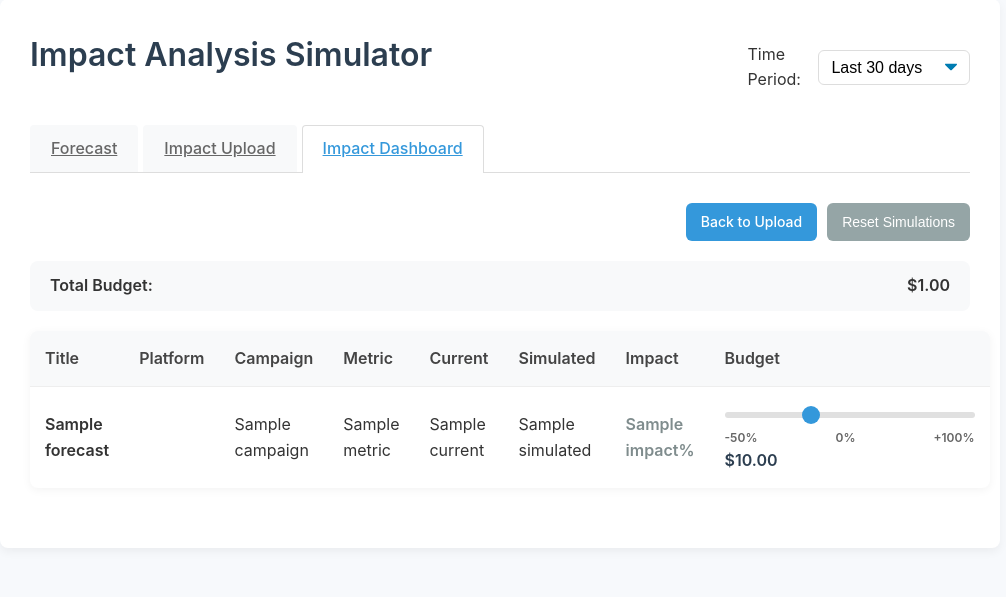
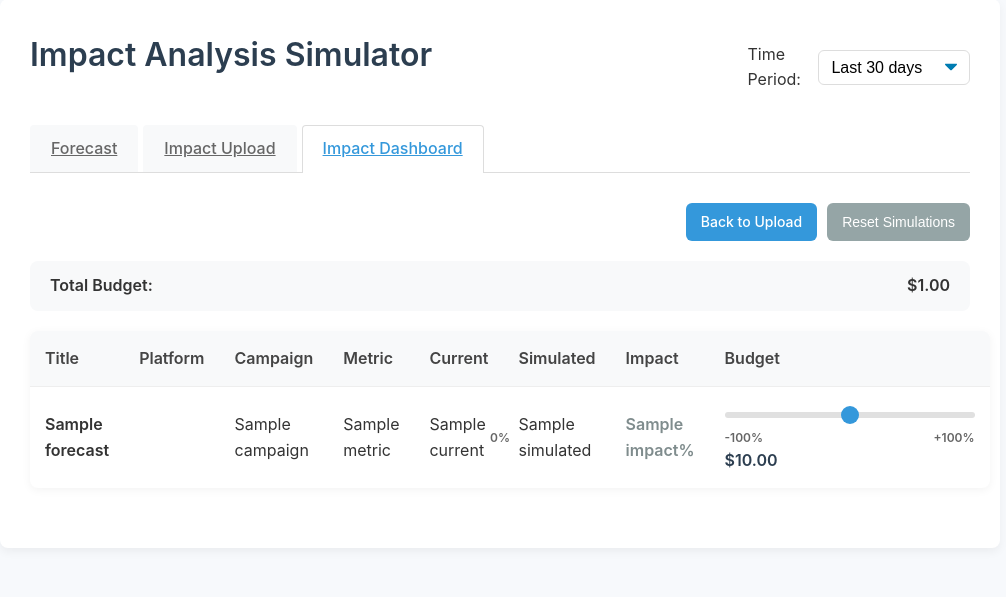
Before and after one commit to techaras/unyte-predictions, a Flask app: template templates/impact_dashboard.html in a window 1280 px wide. Shown: the part 21-618 px from the top of the page, without its empty margins (140-1146 px from the left). Run offline with Flask 3, Linux system fonts and the light colour scheme; the template is opened without the code that fills it: most values are stand-ins (such as "Sample title", 1, 10 or a date in 2020).

Commit message:
Fixed slider ball and made it symmetrical

```diff
--- a/templates/impact_dashboard.html
+++ b/templates/impact_dashboard.html
@@ -121,6 +121,13 @@
             justify-content: space-between;
             font-size: 12px;
             color: #666;
+        }
+
+        /* Center label for 0% */
+        .slider-labels span:nth-child(2) {
+            position: absolute;
+            left: 50%;
+            transform: translateX(-50%);
         }
 
         .impact-value {
@@ -268,9 +275,9 @@
                                 {% if loop.first %}
                                     <td rowspan="{{ forecast.metrics|length }}" class="budget-cell">
                                         <div class="slider-container">
-                                            <input type="range" min="-50" max="100" value="0" class="slider" id="slider-{{ forecast.id }}">
+                                            <input type="range" min="-100" max="100" value="0" class="slider" id="slider-{{ forecast.id }}">
                                             <div class="slider-labels">
-                                                <span>-50%</span>
+                                                <span>-100%</span>
                                                 <span>0%</span>
                                                 <span>+100%</span>
                                             </div>
@@ -297,6 +304,18 @@
         document.addEventListener('DOMContentLoaded', function() {
             // Initial impact data from server
             let impactData = {{ impact_data|tojson }};
+
+            // Function to convert from slider scale (-100% to +100%) to business logic scale (-50% to +100%)
+            function getAdjustedBudgetChange(sliderValue) {
+                // For positive values (0 to 100), keep as is
+                if (sliderValue >= 0) {
+                    return sliderValue;
+                } else {
+                    // For negative values, scale -100% to -50%
+                    // (multiply by 0.5 to convert -100 to -50)
+                    return sliderValue * 0.5;
+                }
+            }
 
             // Function to update displayed budget
             function updateBudgetDisplay(forecastId, newBudget) {
@@ -385,14 +404,17 @@
                 const forecastId = slider.id.replace('slider-', '');
 
                 slider.addEventListener('input', function() {
-                    // Get the change percentage from the slider
-                    const changePercent = parseInt(this.value);
+                    // Get the raw value from the slider
+                    const sliderValue = parseInt(this.value);
+
+                    // Convert to the business logic range (-50% to +100%)
+                    const adjustedChangePercent = getAdjustedBudgetChange(sliderValue);
 
                     // Find the forecast in the data
                     const forecast = impactData.forecasts.find(f => f.id === forecastId);
                     if (forecast) {
                         // Calculate new budget based on original budget
-                        const newBudget = forecast.original_budget * (1 + changePercent/100);
+                        const newBudget = forecast.original_budget * (1 + adjustedChangePercent/100);
 
                         // Update the displayed budget immediately for responsive UI
                         updateBudgetDisplay(forecastId, newBudget);
@@ -401,11 +423,14 @@
 
                 slider.addEventListener('change', function() {
                     // This fires when the user releases the slider
-                    const changePercent = parseInt(this.value);
+                    const sliderValue = parseInt(this.value);
+
+                    // Convert to the business logic range (-50% to +100%)
+                    const adjustedChangePercent = getAdjustedBudgetChange(sliderValue);
 
                     // Create changes object with just this forecast's change
                     const changes = {
-                        [forecastId]: changePercent
+                        [forecastId]: adjustedChangePercent
                     };
 
                     // Send to server for simulation
```
